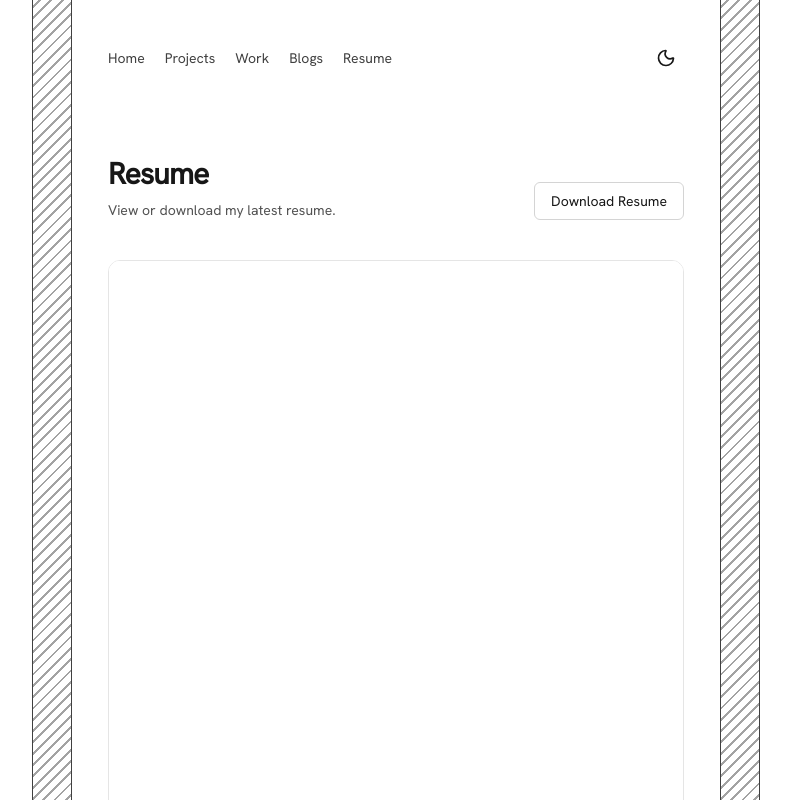
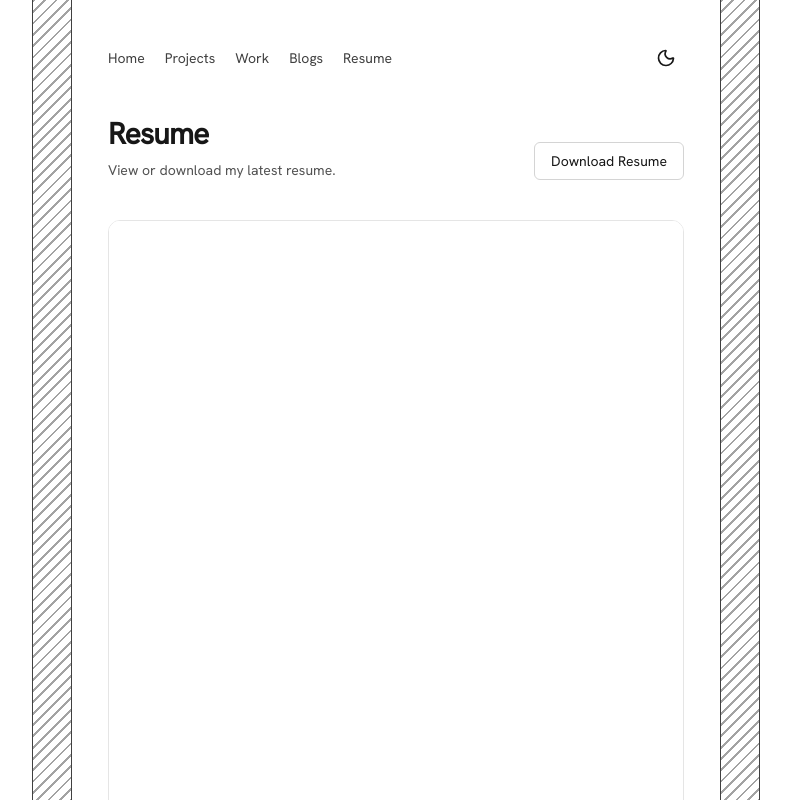
Before and after one commit to Anos714/Anos_Portfolio, a React (Vite) app in the folder portfolio/: page /resume in a window 1280 px wide. Shown: the top 800 px of the page, without its empty margins (244-1035 px from the left). Built offline with nearby package versions, Linux system fonts and the light colour scheme.

Commit message:
fix: update dark mode styling and adjust margins for consistency across pages

```diff
--- a/portfolio/src/App.tsx
+++ b/portfolio/src/App.tsx
@@ -8,7 +8,7 @@
 
 const App = () => {
   return (
-    <div className="min-h-screen bg-white text-neutral-900 dark:bg-neutral-950 dark:text-neutral-100">
+    <div className="min-h-screen bg-white text-neutral-900 dark:bg-neutral-900 dark:text-neutral-100">
       <Routes>
         <Route
           path="/"
--- a/portfolio/src/components/layout/layout.tsx
+++ b/portfolio/src/components/layout/layout.tsx
@@ -1,7 +1,7 @@
 const Layout = ({ children }: { children: React.ReactNode }) => {
   return (
     <div className="mx-auto min-h-screen max-w-[760px] px-4">
-      <div className="grid min-h-screen grid-cols-1 sm:grid-cols-[40px_1fr_40px] sm:gap-5">
+      <div className="grid min-h-screen grid-cols-1 bg-white sm:grid-cols-[40px_1fr_40px] sm:gap-5 dark:bg-neutral-900">
         {/* LEFT RAIL */}
         <div className="hidden border border-t-0 border-b-0 border-neutral-700 bg-[repeating-linear-gradient(315deg,#a3a3a3_0px,#a3a3a3_2px,transparent_2px,transparent_8px)] sm:block dark:bg-[repeating-linear-gradient(315deg,#404040_0px,#404040_2px,transparent_2px,transparent_8px)]" />
 
--- a/portfolio/src/index.css
+++ b/portfolio/src/index.css
@@ -9,7 +9,7 @@
 }
 
 body {
-  @apply bg-white text-neutral-900 dark:bg-neutral-950 dark:text-neutral-100;
+  @apply bg-white text-neutral-900 dark:bg-neutral-900 dark:text-neutral-100;
 }
 * {
   font-family: "Hanken Grotesk", sans-serif;
--- a/portfolio/src/pages/Projects.tsx
+++ b/portfolio/src/pages/Projects.tsx
@@ -15,7 +15,7 @@
     <div className="min-h-screen w-full">
       <Navbar />
 
-      <section className="mx-auto mt-20 w-full max-w-5xl px-4">
+      <section className="mx-auto mt-10 w-full max-w-5xl px-4">
         {/* HEADER */}
         <div className="mb-2">
           <h1 className="text-3xl font-extrabold tracking-tight text-neutral-900 dark:text-neutral-100">
--- a/portfolio/src/pages/Resume.tsx
+++ b/portfolio/src/pages/Resume.tsx
@@ -7,7 +7,7 @@
     <div className="min-h-screen w-full">
       <Navbar />
 
-      <section className="mx-auto mt-20 max-w-5xl px-4">
+      <section className="mx-auto mt-10 max-w-5xl px-4">
         {/* HEADER */}
         <div className="mb-10 flex flex-col gap-4 sm:flex-row sm:items-end sm:justify-between">
           <div>
```
